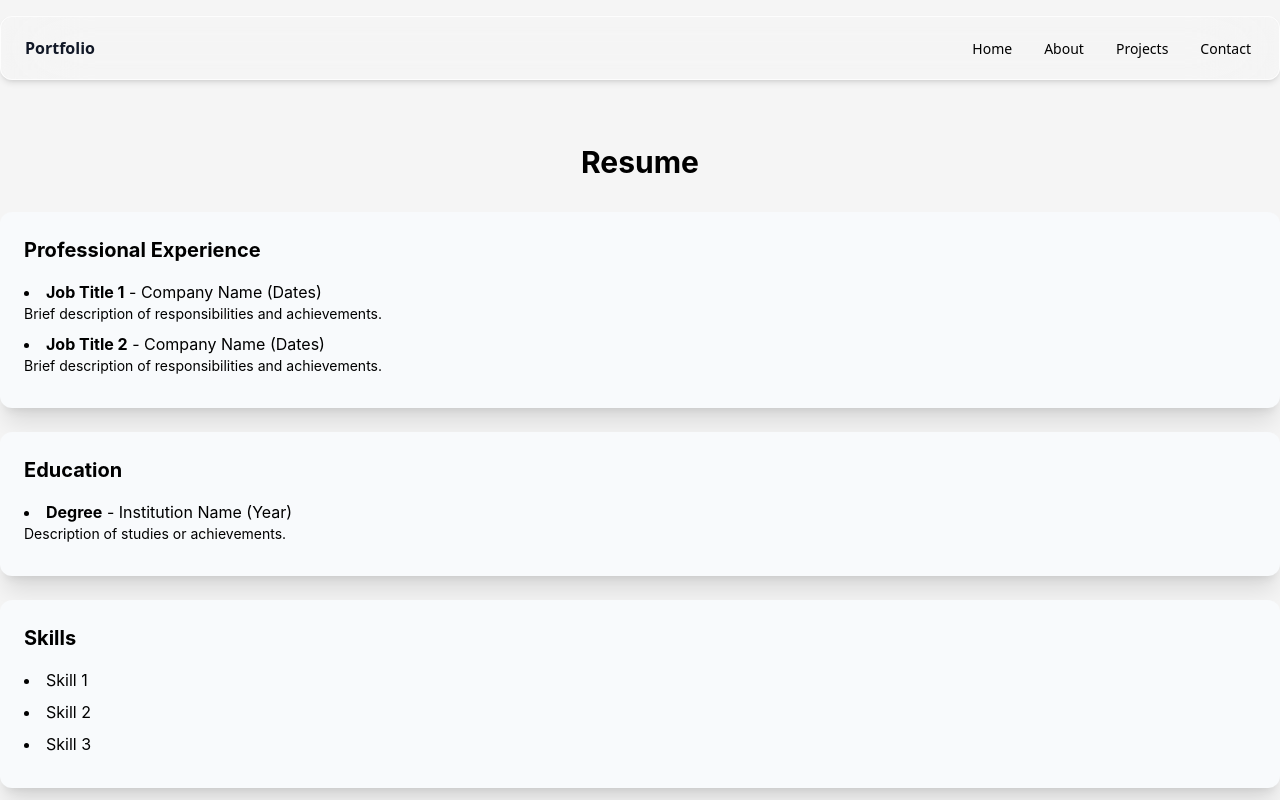
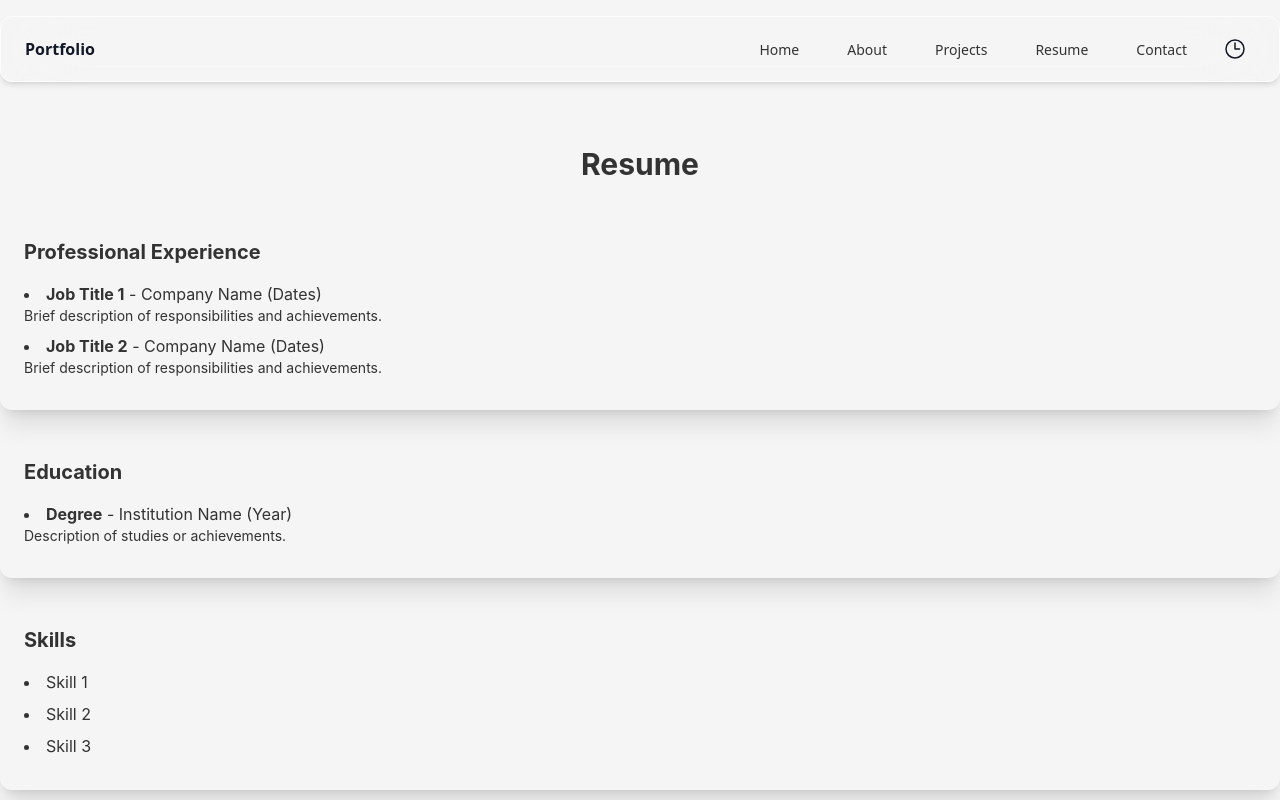
Before and after one commit to dillguill/dillguill.github.io, a React (Create React App) app: page /resume in a window 1280 px wide. Shown: the top 800 px of the page. Built offline with nearby package versions, Linux system fonts and the light colour scheme.

Commit message:
Updated Navbar UI

```diff
--- a/src/App.css
+++ b/src/App.css
@@ -1,15 +1,20 @@
 /* Define CSS variables for light mode */
 :root {
     --background-color: #f5f5f5;
-    --text-color: #000000;
+    --text-color: #333333;
 }
 
 /* Define CSS variables for dark mode */
-@media (prefers-color-scheme: dark) {
+/* @media (prefers-color-scheme: dark) {
     :root {
         --background-color: #333333;
-        --text-color: #ffffff;
+        --text-color: #f5f5f5;
     }
+} */
+
+.dark {
+    --background-color: #333333;
+    --text-color: #f5f5f5;
 }
 
 /* Apply the variables to your site's elements */
--- a/src/components/Navbar.js
+++ b/src/components/Navbar.js
@@ -5,48 +5,102 @@ import {
   Typography,
   IconButton,
 } from "@material-tailwind/react";
-import { Bars2Icon, XMarkIcon } from "@heroicons/react/24/outline";
+import { Bars2Icon, XMarkIcon, SunIcon, MoonIcon, ClockIcon } from "@heroicons/react/24/outline";
 
 function NavList() {
   return (
     <ul className="my-2 flex flex-col gap-2 lg:mb-0 lg:mt-0 lg:flex-row lg:items-center lg:gap-6">
-      <Typography
-        as="li"
-        variant="small"
-        className="p-1 font-medium"
-      >
-        <a href="/" className="flex items-center hover:underline">
+      <Typography as="li" variant="small" className="p-1 font-medium">
+        <a href="/" className="flex items-center transition-colors duration-300 rounded-md hover:bg-gray-200 dark:hover:bg-gray-700 px-2 py-1">
           Home
         </a>
       </Typography>
-      <Typography
-        as="li"
-        variant="small"
-        className="p-1 font-medium"
-      >
-        <a href="/about" className="flex items-center hover:underline">
+      <Typography as="li" variant="small" className="p-1 font-medium">
+        <a href="/about" className="flex items-center transition-colors duration-300 rounded-md hover:bg-gray-200 dark:hover:bg-gray-700 px-2 py-1">
           About
         </a>
       </Typography>
-      <Typography
-        as="li"
-        variant="small"
-        className="p-1 font-medium"
-      >
-        <a href="/projects" className="flex items-center hover:underline">
+      <Typography as="li" variant="small" className="p-1 font-medium">
+        <a href="/projects" className="flex items-center transition-colors duration-300 rounded-md hover:bg-gray-200 dark:hover:bg-gray-700 px-2 py-1">
           Projects
         </a>
       </Typography>
-      <Typography
-        as="li"
-        variant="small"
-        className="p-1 font-medium"
-      >
-        <a href="/contact" className="flex items-center hover:underline">
+      <Typography as="li" variant="small" className="p-1 font-medium">
+        <a href="/resume" className="flex items-center transition-colors duration-300 rounded-md hover:bg-gray-200 dark:hover:bg-gray-700 px-2 py-1">
+          Resume
+        </a>
+      </Typography>
+      <Typography as="li" variant="small" className="p-1 font-medium">
+        <a href="/contact" className="flex items-center transition-colors duration-300 rounded-md hover:bg-gray-200 dark:hover:bg-gray-700 px-2 py-1">
           Contact
         </a>
       </Typography>
     </ul>
+  );
+}
+
+function ThemeToggle() {
+  const [theme, setTheme] = React.useState(() => {
+    const savedTheme = localStorage.getItem("theme");
+    if (savedTheme) return savedTheme; // Use saved theme if available
+    return window.matchMedia("(prefers-color-scheme: dark)").matches
+      ? "dark"
+      : "light"; // Default to system preference
+  });
+
+  const [auto, setAuto] = React.useState(!localStorage.getItem("theme")); // Auto mode enabled if no manual theme set
+
+  React.useEffect(() => {
+    if (auto) {
+      const systemDark = window.matchMedia("(prefers-color-scheme: dark)").matches;
+      document.documentElement.classList.toggle("dark", systemDark);
+    } else {
+      document.documentElement.classList.toggle("dark", theme === "dark");
+    }
+  }, [theme, auto]);
+
+  React.useEffect(() => {
+    const handleSystemThemeChange = (e) => {
+      if (auto) {
+        document.documentElement.classList.toggle("dark", e.matches);
+      }
+    };
+
+    const mediaQuery = window.matchMedia("(prefers-color-scheme: dark)");
+    mediaQuery.addEventListener("change", handleSystemThemeChange);
+
+    return () => {
+      mediaQuery.removeEventListener("change", handleSystemThemeChange);
+    };
+  }, [auto]);
+
+  return (
+    <button
+      onClick={() => {
+        if (auto) {
+          setAuto(false); // Disable auto mode if active
+          const newTheme = theme === "dark" ? "light" : "dark";
+          setTheme(newTheme);
+          localStorage.setItem("theme", newTheme);
+        } else if (theme === "dark") {
+          setTheme("light");
+          localStorage.setItem("theme", "light");
+        } else {
+          setAuto(true); // Re-enable auto mode
+          localStorage.removeItem("theme");
+        }
+      }}
+      className="p-2 rounded-full text-gray-900 dark:text-gray-100"
+      aria-label="Toggle theme"
+    >
+      {auto ? (
+        <ClockIcon className="h-6 w-6" /> // Show Clock icon for auto mode
+      ) : theme === "dark" ? (
+        <MoonIcon className="h-6 w-6" /> // Show Moon icon for dark mode
+      ) : (
+        <SunIcon className="h-6 w-6" /> // Show Sun icon for light mode
+      )}
+    </button>
   );
 }
 
@@ -75,21 +129,31 @@ export function NavbarSimple() {
         >
           Portfolio
         </Typography>
-        <div className="hidden lg:block">
+        <div className="hidden lg:flex lg:items-center lg:gap-4">
           <NavList />
+          <ThemeToggle /> {/* Add ThemeToggle for large screens */}
         </div>
+        <div className="flex items-center lg:hidden">
+          <ThemeToggle /> {/* Add ThemeToggle for small screens */}
           <IconButton
             variant="text"
-          className="ml-auto h-6 w-6 lg:hidden"
+            className="ml-2 h-6 w-6"
             ripple={false}
             onClick={() => setOpenNav(!openNav)}
           >
             {openNav ? (
-            <XMarkIcon className="h-6 w-6 text-gray-900 dark:text-gray-100" strokeWidth={2} />
+              <XMarkIcon
+                className="h-6 w-6 text-gray-900 dark:text-gray-100"
+                strokeWidth={2}
+              />
             ) : (
-            <Bars2Icon className="h-6 w-6 text-gray-900 dark:text-gray-100" strokeWidth={2} />
+              <Bars2Icon
+                className="h-6 w-6 text-gray-900 dark:text-gray-100"
+                strokeWidth={2}
+              />
             )}
           </IconButton>
+        </div>
       </div>
       <Collapse open={openNav}>
         <NavList />
--- a/src/components/Resume.js
+++ b/src/components/Resume.js
@@ -6,7 +6,7 @@ const Resume = () => {
       <div className="container mx-auto">
         <h2 className="text-3xl font-bold text-center mb-8">Resume</h2>
 
-        <div className="bg-slate-50 dark:bg-slate-700 shadow-xl rounded-xl p-6">
+        <div className="shadow-xl rounded-xl p-6">
           <h3 className="text-xl font-bold mb-4">Professional Experience</h3>
           <ul className="list-disc list-inside">
             <li className="mb-2">
@@ -20,7 +20,7 @@ const Resume = () => {
           </ul>
         </div>
 
-        <div className="bg-slate-50 dark:bg-slate-700 shadow-xl rounded-xl p-6 mt-6">
+        <div className="shadow-xl rounded-xl p-6 mt-6">
           <h3 className="text-xl font-bold mb-4">Education</h3>
           <ul className="list-disc list-inside">
             <li className="mb-2">
@@ -30,7 +30,7 @@ const Resume = () => {
           </ul>
         </div>
 
-        <div className="bg-slate-50 dark:bg-slate-700 shadow-xl rounded-xl p-6 mt-6">
+        <div className="shadow-xl rounded-xl p-6 mt-6">
           <h3 className="text-xl font-bold mb-4">Skills</h3>
           <ul className="list-disc list-inside">
             <li className="mb-2">Skill 1</li>
@@ -39,7 +39,7 @@ const Resume = () => {
           </ul>
         </div>
 
-        <div className="bg-slate-50 dark:bg-slate-700 shadow-xl rounded-xl p-6 mt-6 text-center">
+        <div className="shadow-xl rounded-xl p-6 mt-6 text-center">
           <a
             href="/path-to-resume.pdf"
             download
--- a/tailwind.config.js
+++ b/tailwind.config.js
@@ -1,5 +1,6 @@
 /** @type {import('tailwindcss').Config} */
 module.exports = {
+  darkMode: 'class',
   content: [
     "./src/**/*.{js,jsx,ts,tsx}",
     "./node_modules/@material-tailwind/react/components/**/*.{js,ts,jsx,tsx}",
```
Lines whose indentation alone changed are shown as unchanged.
